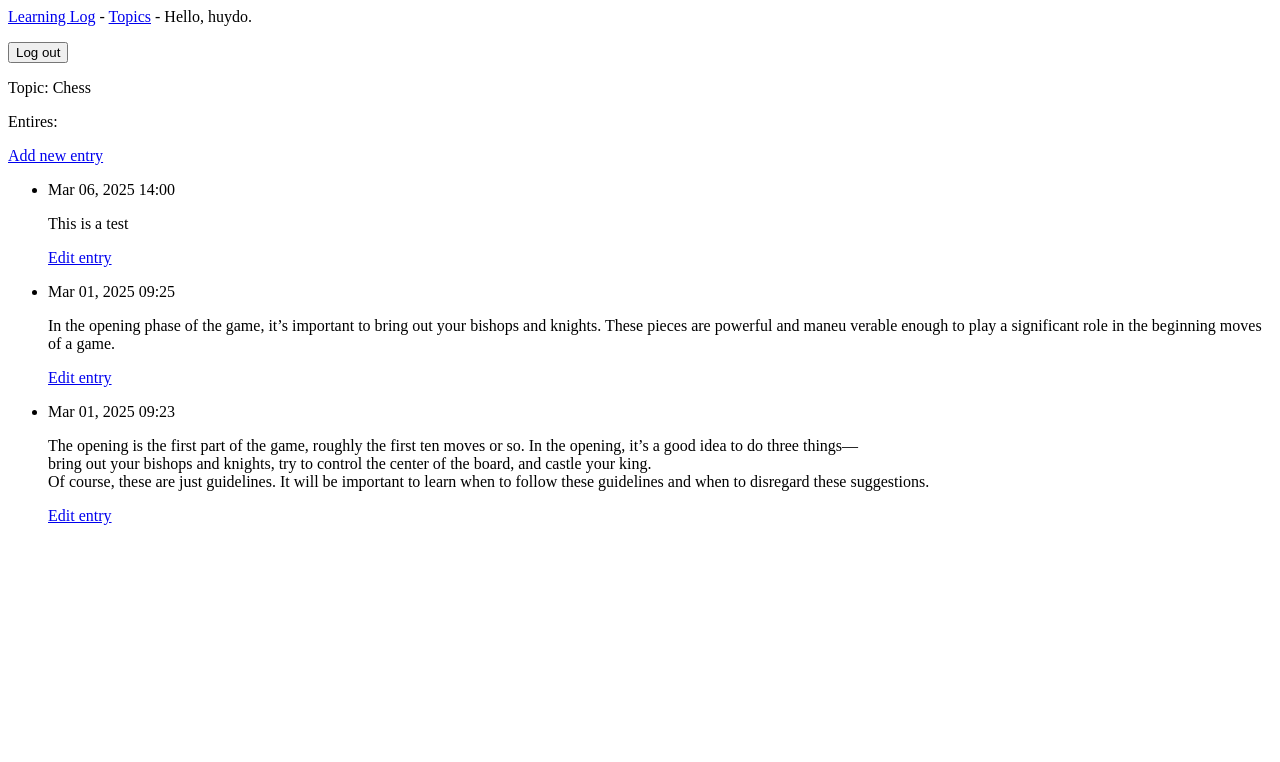
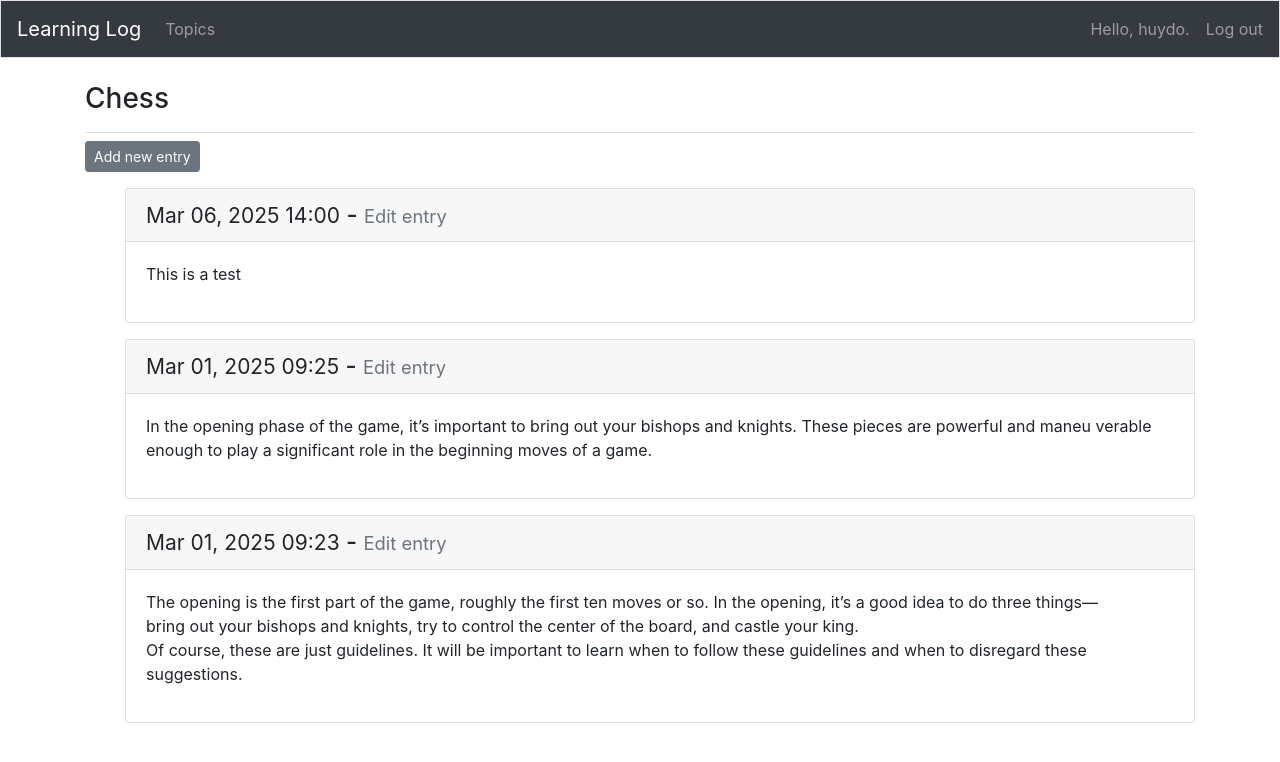
Before and after one commit to HuyDD305/learning_log, a Django app: page /topics/1/ in a window 1280 px wide. Shown: the top 762 px of the page. Run offline with Django 5.2, Linux system fonts and the light colour scheme; a user stored in the database is signed in; data comes from the database, SQL or seed files in the repository; both versions use the stored data as it was after the commit; some libraries are stand-ins or nearby versions.

Commit message:
DONEEEEE

```diff
--- a/learning_log/settings.py
+++ b/learning_log/settings.py
@@ -36,6 +36,9 @@ INSTALLED_APPS = [
     #My apps
     'learning_logs',
     'users',
+
+    #Third party apps.
+    'bootstrap4',
 
     # Default django apps
     'django.contrib.admin',
--- a/learning_logs/templates/learning_logs/base.html
+++ b/learning_logs/templates/learning_logs/base.html
@@ -1,17 +1,89 @@
-<p>
-    <a href="{% url 'learning_logs:index' %}">Learning Log</a> -
-    <a href="{% url 'learning_logs:topics' %}">Topics</a> -
+{#<p>#}
+{#    <a href="{% url 'learning_logs:index' %}">Learning Log</a> -#}
+{#    <a href="{% url 'learning_logs:topics' %}">Topics</a> -#}
+{#    {% if user.is_authenticated %}#}
+{#        Hello, {{ user.username }}.#}
+{#        <form action="{% url 'users:logout' %}" method="post">#}
+{#            {% csrf_token %}#}
+{#            <button type="submit">Log out</button>#}
+{#        </form>#}
+{#    {% else %}#}
+{#        <a href="{% url 'users:register' %}">Register</a> -#}
+{#        <a href="{% url 'users:login' %}">Log in</a>#}
+{#    {% endif %}#}
+{##}
+{#</p>#}
+{##}
+{#{% block content %}{% endblock content %}#}
+
+{% load bootstrap4 %}
+
+<!DOCTYPE html>
+<html lang="en">
+<head>
+    <meta charset="UTF-8">
+    <meta name="viewport" content="width=device-width, initial-scale=1, shrink-to-fit=no">
+    <title>Learning Log</title>
+
+    {% bootstrap_css %}
+    {% bootstrap_javascript jquery='full' %}
+</head>
+<body>
+<nav class="navbar navbar-expand-md navbar-dark bg-dark mb-4 border">
+
+    <a class="navbar-brand" href="{% url 'learning_logs:index' %}">Learning Log</a>
+    <button class="navbar-toggler" type="button" data-toggle="collapse" data-target="#navbarCollapse"
+            aria-expanded="false" aria-label="Toggle navigation">
+        <span class="navbar-toggler-icon"></span>
+    </button>
+    <div class="collapse navbar-collapse" id="navbarCollapse">
+        <ul class="navbar-nav mr-auto">
+            <li class="nav-item">
+                <a class="nav-link" href="{% url 'learning_logs:topics' %}">Topics</a>
+
+            </li>
+
+        </ul>
+        <ul class="navbar-nav ml-auto">
             {% if user.is_authenticated %}
-        Hello, {{ user.username }}.
-        <form action="{% url 'users:logout' %}" method="post">
+                <li class="nav-item">
+                    <span class="navbar-text mr-3">Hello, {{ user.username }}.</span>
+
+                </li>
+                <li class="nav-item">
+                    <form method="post" action="{% url 'users:logout' %}">
                         {% csrf_token %}
-            <button type="submit">Log out</button>
+                        <button type="submit" class="nav-link "
+                                style="padding: 0; border: none; background: none; margin-top: 8px">
+                            Log out
+                        </button>
                     </form>
+
+                </li>
             {% else %}
-        <a href="{% url 'users:register' %}">Register</a> -
-        <a href="{% url 'users:login' %}">Log in</a>
+                <li class="nav-item">
+                    <a class="nav-link" href="{% url 'users:register' %}">Register</a>
+                </li>
+                <li class="nav-item">
+                    <a class="nav-link" href="{% url 'users:login' %}">Log in</a>
+                </li>
             {% endif %}
 
-</p>
+        </ul>
+    </div>
 
+
+</nav>
+<main role="main" class="container">
+    <div class="pb-2 mb-2 border-bottom">
+        {% block page_header %}{% endblock page_header %}
+
+    </div>
+    <div>
         {% block content %}{% endblock content %}
+    </div>
+
+</main>
+
+</body>
+</html>
--- a/learning_logs/templates/learning_logs/topic.html
+++ b/learning_logs/templates/learning_logs/topic.html
@@ -1,22 +1,27 @@
 {% extends "learning_logs/base.html" %}
+
+{% block page_header %}
+    <h3>{{ topic }}</h3>
+{% endblock page_header %}
 
 {% block content %}
 
-<p>Topic: {{topic}}</p>
+    <p>
+        <a class="btn btn-sm btn-secondary" href="{% url 'learning_logs:new_entry' topic.id %}" role="button">Add new entry</a>
+    </p>
 
-<p>Entires:</p>
-<p>
-    <a href="{% url 'learning_logs:new_entry' topic.id %}">Add new entry</a>
-</p>
     <ul>
         {% for entry in entries %}
-    <li>
-        <p>{{ entry.date_added|date:'M d, Y H:i' }}</p>
-        <p>{{ entry.text|linebreaks }}</p>
-        <p>
-            <a href="{% url 'learning_logs:edit_entry' entry.id %}">Edit entry</a>
-        </p>
-    </li>
+            <div class="card mb-3">
+                <h4 class="card-header">
+                    <small>{{ entry.date_added|date:'M d, Y H:i' }}</small> -
+                    <small><a href="{% url 'learning_logs:edit_entry' entry.id %}" class="text-muted small">Edit entry</a></small>
+                </h4>
+                <div class="card-body">
+                    {{ entry.text|linebreaks }}
+                </div>
+
+            </div>
         {% empty %}
             <li>There are no entries for this topic yet.</li>
         {% endfor %}
--- a/learning_logs/views.py
+++ b/learning_logs/views.py
@@ -1,5 +1,6 @@
 from django.contrib.auth.decorators import login_required
 from django.shortcuts import render, redirect
+from django.http import Http404
 
 from .forms import TopicForm, EntryForm
 from .models import Topic, Entry
@@ -19,6 +20,9 @@ def topics(request):
 def topic(request, topic_id):
     """Show a single topic and all its entries"""
     topic = Topic.objects.get(id=topic_id)
+    #Make sure the topic beongs to the current user
+    if topic.owner != request.user:
+        raise Http404
     entries = topic.entry_set.order_by('-date_added')
     context = {'topic' : topic, 'entries' : entries} # Pass data to template
     return render(request, 'learning_logs/topic.html', context)
@@ -33,7 +37,9 @@ def new_topic(request):
         #POST data submitted; process data.
         form = TopicForm(data=request.POST)
         if form.is_valid():
-            form.save()
+            new_topic = form.save(commit=False)
+            new_topic.owner = request.user
+            new_topic.save()
             return redirect('learning_logs:topics')
 
     #Display a blank or invalid form.
@@ -68,6 +74,8 @@ def edit_entry(request, entry_id):
     """Edit an existing entry"""
     entry = Entry.objects.get(id=entry_id)
     topic = entry.topic
+    if topic.owner != request.user:
+        raise Http404
 
     if request.method != 'POST':
         #Initial request; pre-fill form with the current entry.
```
Also changed, not shown: learning_logs/templates/learning_logs/index.html (+15 -1 lines), learning_logs/templates/learning_logs/test.html (added, +10 -0 lines), learning_logs/templates/learning_logs/topics.html (+16 -12 lines), users/templates/registration/login.html (+13 -9 lines), db.sqlite3. Lines whose indentation alone changed are shown as unchanged.
